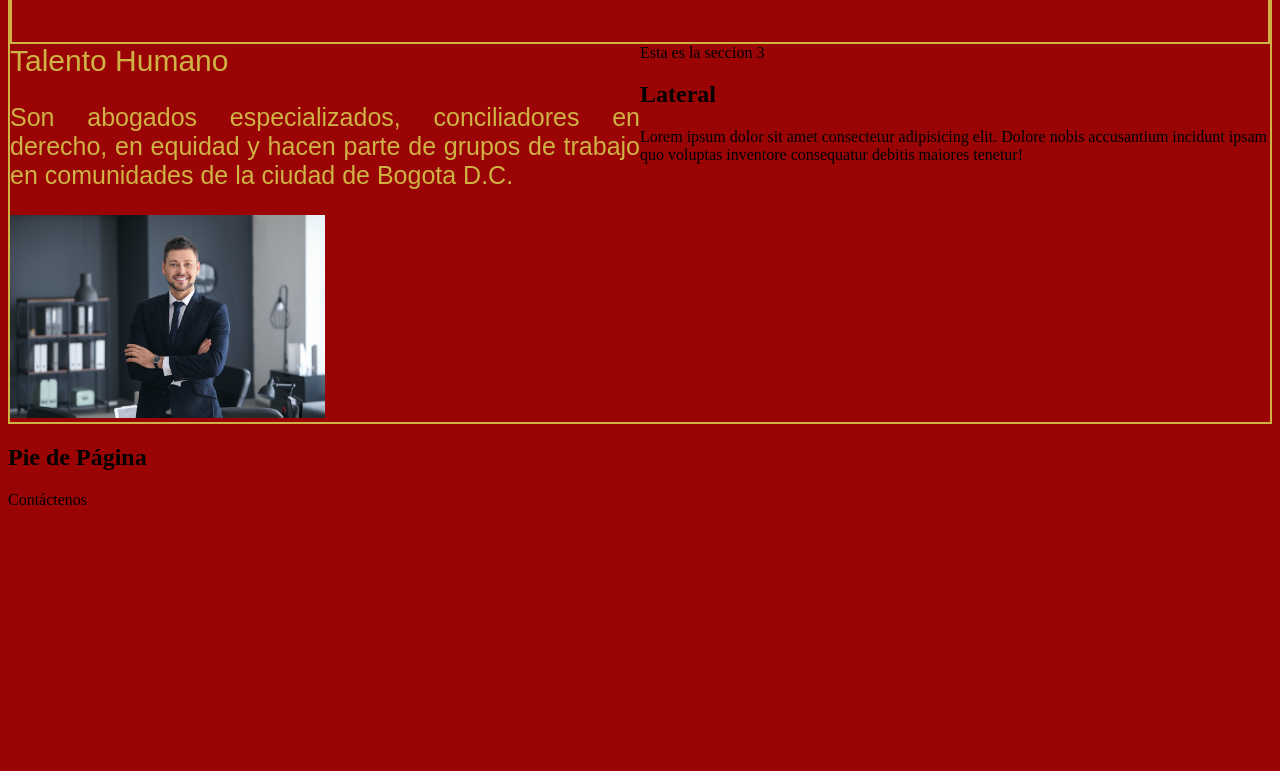
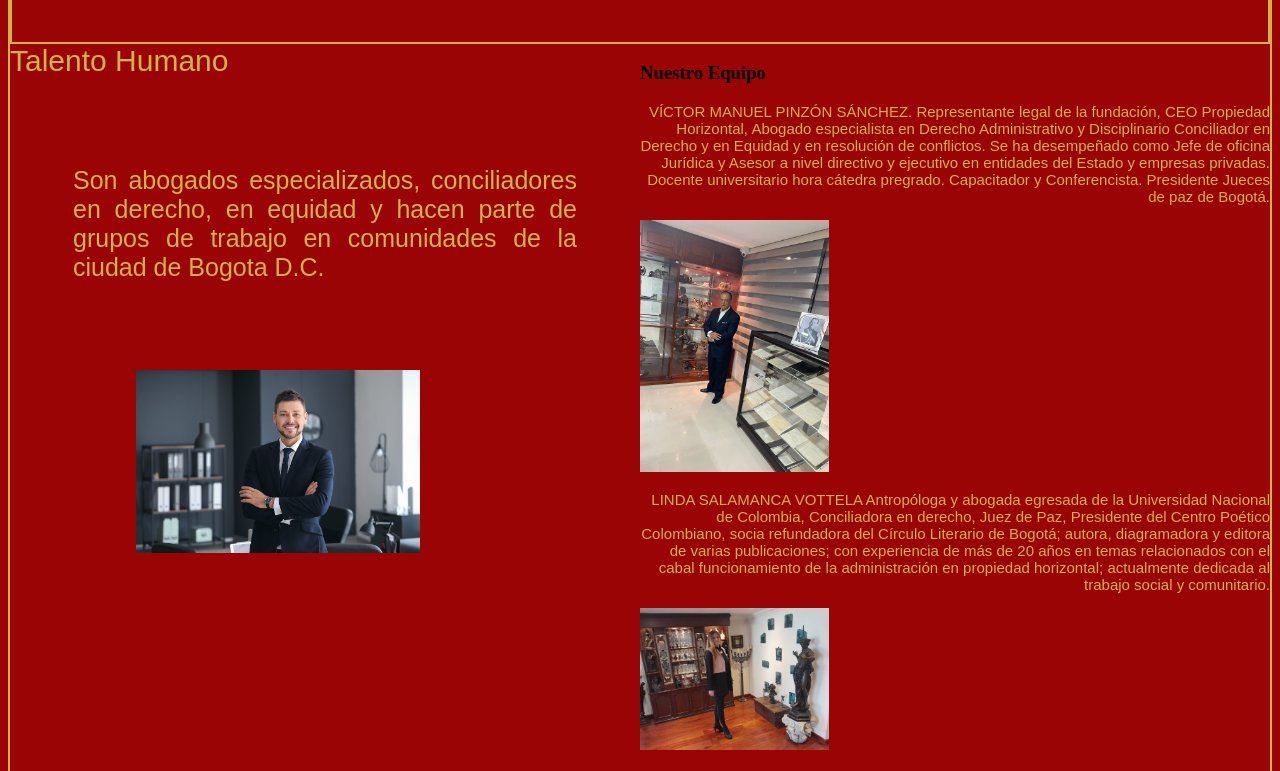
Before and after one commit to Germanken/Final-Full-stack-G-4, a plain HTML site: page PaginaInicio/Index.html in a window 1280 px wide. Shown: the part 1800-2571 px from the top of the page. Before the commit the page ends 2333 px from the top, so only its background shows below. Drawn offline with Linux system fonts and the light colour scheme; a web font is replaced by a local one.

Commit message:
1er cambio

```diff
--- a/PaginaInicio/Estilosproy.css
+++ b/PaginaInicio/Estilosproy.css
@@ -169,9 +169,23 @@ main {
     font-size: 25px;
     color: #cfb344;
     text-align: justify;
+    padding: 10%;
 
 }
 
 #sec2 div img{
-    width: 50%;
+    width: 45%;
+    padding-left: 20%;
 }
+
+#sec3 div img{
+    width: 30%;
+}
+#sec3 div p{
+    font-family: "Poetsen One", sans-serif;
+    font-weight: 400;
+    font-size: 15px;
+    color: #cfb344;
+    text-align: right;
+
+}
--- a/PaginaInicio/Index.html
+++ b/PaginaInicio/Index.html
@@ -68,7 +68,26 @@
             </div>
         </section>
         <section id=sec3>
-            <div>Esta es la seccion 3</div>
+            <div>
+                <h3>Nuestro Equipo</h3>
+                <p>VÍCTOR MANUEL PINZÓN SÁNCHEZ.
+                    Representante legal de la fundación, CEO Propiedad Horizontal, Abogado especialista en Derecho
+                    Administrativo y Disciplinario Conciliador en Derecho y en Equidad y en resolución de conflictos. Se
+                    ha desempeñado como Jefe de oficina Jurídica y Asesor a nivel directivo y ejecutivo en entidades del
+                    Estado y empresas privadas. Docente universitario hora cátedra pregrado. Capacitador y
+                    Conferencista. Presidente Jueces de paz de Bogotá.
+                </p>
+                <img src="Imagenes/fotos perfil.jpeg" alt="">
+                <p>LINDA SALAMANCA VOTTELA
+                    Antropóloga y abogada egresada de la Universidad Nacional de Colombia, Conciliadora en derecho, Juez
+                    de Paz, Presidente del Centro Poético Colombiano, socia refundadora del Círculo Literario de Bogotá;
+                    autora, diagramadora y editora de varias publicaciones; con experiencia de más de 20 años en temas
+                    relacionados con el cabal funcionamiento de la administración en propiedad horizontal; actualmente
+                    dedicada al trabajo social y comunitario.
+                </p>
+                <img src="Imagenes/foto perfil ls.jpeg" alt="">
+
+            </div>
 
             <aside>
                 <h2>Lateral</h2>
```
Also changed, not shown: PaginaInicio/Imagenes/foto perfil ls.jpeg (added), PaginaInicio/Imagenes/foto perfil vm2.jpeg (added), PaginaInicio/Imagenes/fotos perfil.jpeg (added).
